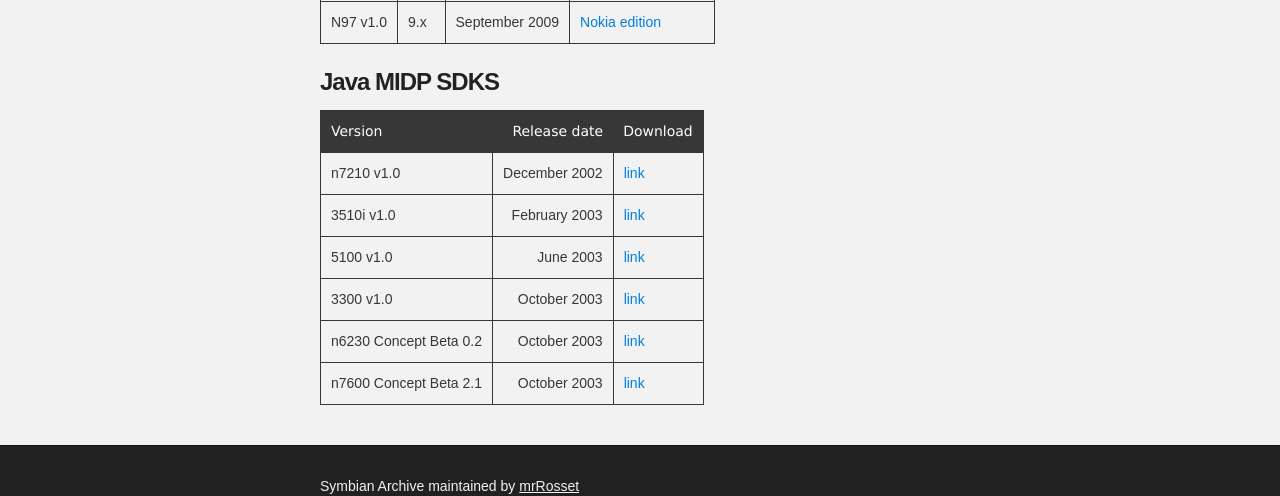
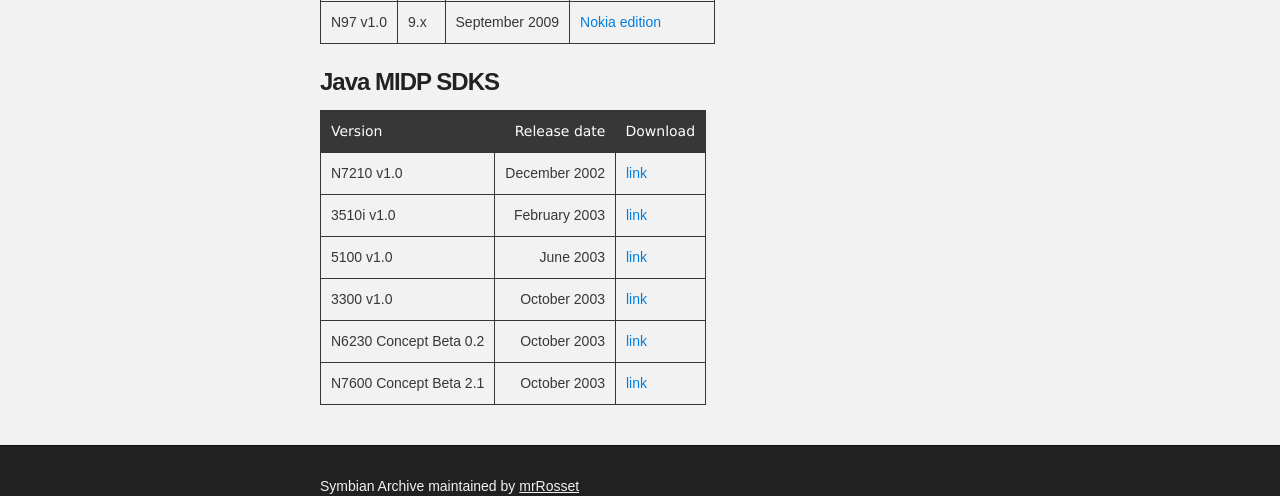
Before and after one commit to mrRosset/Symbian-Archive, a Jekyll site: the page built from SDKs-Phone.md, in a window 1280 px wide. Shown: the part 440-936 px from the top of the page. Built offline with Jekyll 4.4.1, drawn with Linux system fonts in a browser that asks for light colours; our own code applies the rules of GitHub Pages for plain Markdown files; the repository's description, which GitHub fills in, is left out.

Commit message:
change notation

```diff
--- a/SDKs-Phone.md
+++ b/SDKs-Phone.md
@@ -11,9 +11,9 @@
 
 | Version    | Release date  | Download |
 |------------|--------------:|----------|
-| n7210 v1.0   | December 2002   | [link](https://mega.nz/#!7tFHHIgT!5-jgcGNNAy1LJxdZRufPA3XH5qDsU8XJKQqyKzXuebM) |
+| N7210 v1.0   | December 2002   | [link](https://mega.nz/#!7tFHHIgT!5-jgcGNNAy1LJxdZRufPA3XH5qDsU8XJKQqyKzXuebM) |
 | 3510i v1.0   | February 2003   | [link](https://mega.nz/#!61lgTT5J!M2L2Mn524RbY_6dOQJvGO6XrX43wKztQMd4QJcskO4E) |
 | 5100 v1.0 | June 2003   | [link](https://mega.nz/#!a5UXzT4I!WHQwZGlPLODVGC5iIxg8l6Fm1_dQ8UbGwe_-hOrxOQc) |
 | 3300 v1.0 | October 2003   | [link](https://mega.nz/#!jxdEQZoJ!t4xlZz2PGJzXxAPUDxDp41e8rT7lzppfvCmnFUS1-uc) |
-| n6230 Concept Beta 0.2   | October 2003   | [link](https://mega.nz/#!jlEFkIiZ!aVtbUZASwKphTtILYnqm_18msGj8jNrns_IsKjbA-bw) |
-| n7600 Concept Beta 2.1   | October 2003   | [link](https://mega.nz/#!yp0BiSiZ!9N5xP3pfvw7vcJNS7-0Tc08kBnwVODEbkWRFFGz43pM) |
+| N6230 Concept Beta 0.2   | October 2003   | [link](https://mega.nz/#!jlEFkIiZ!aVtbUZASwKphTtILYnqm_18msGj8jNrns_IsKjbA-bw) |
+| N7600 Concept Beta 2.1   | October 2003   | [link](https://mega.nz/#!yp0BiSiZ!9N5xP3pfvw7vcJNS7-0Tc08kBnwVODEbkWRFFGz43pM) |
```
